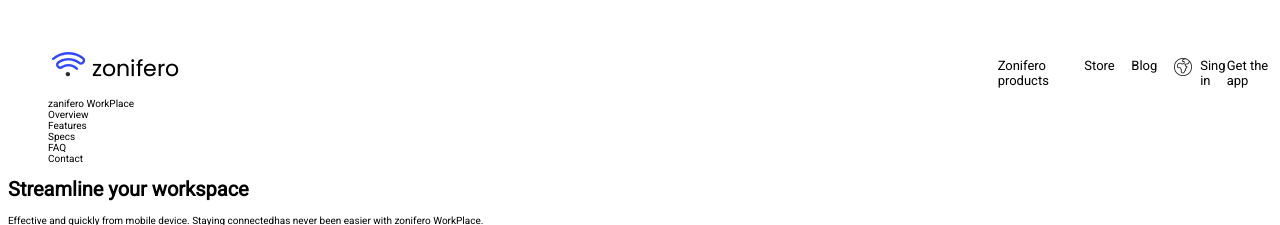
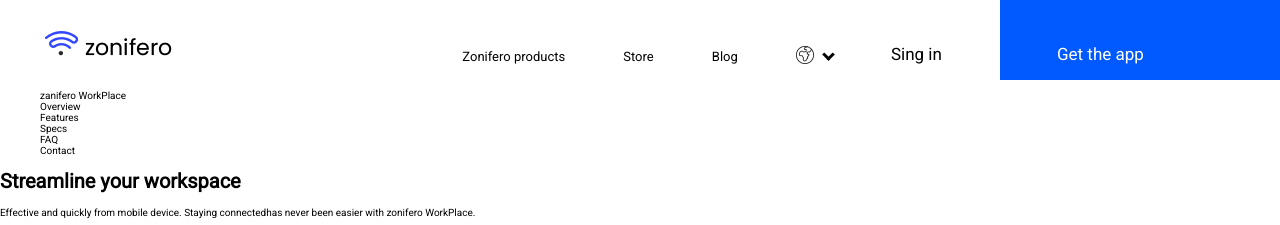
Before and after one commit to TomaszKotowski/zonifero-praktyki-frontend, a website built with webpack: page index.ejs in a window 1280 px wide. Shown: the top 225 px of the page. Built offline with nearby package versions, Linux system fonts and the light colour scheme; files whose address does not match are found by name.

Commit message:
First nav styled

```diff
--- a/assets/styles/header.scss
+++ b/assets/styles/header.scss
@@ -1,21 +1,50 @@
 .header {
   display: flex;
   justify-content: space-between;
-  padding-top:44px;
+  align-items: center;
+  height: 80px;
   &__logo {
     height: 1.8rem;
-    margin-left:3.5%;
+    margin-left: 3.5%;
+    flex: 1 1 auto;
   }
-  &__nav__list {
-    margin: 0;
-    padding-top:6px;
+  &__nav {
     display: flex;
+    align-items: center;
+    justify-content: space-between;
     flex-direction: row;
-    font-size: $nav-font;
-    &__item {
-      padding-left: 2.93%;
-      padding-right: 2.93%;
-      &--blue {}
+    flex: 1 0 auto;
+    height: 100%;
+    font-size: $s-font;
+    &__link {
+      height: 100%;
+      display: flex;
+      align-items: flex-end;
+      padding-bottom: 1.6rem;
+      &--small {
+        font-size: $nav-font;
+      }
+      &--globe {
+        height: auto;
+      }
+      &--blue {
+        color: $white;
+        height: 100%;
+        background-color: $blue;
+        width: 28rem;
+        padding-left: 5.7rem;
+      }
+      &__drop-down-arrow {
+        margin-left: 1rem;
+        margin-bottom: 0.5rem;
+        height: 0;
+        border: solid black;
+        border-width: 0 3px 3px 0;
+        display: inline-block;
+        padding: 3px;
+        transform: rotate(45deg);
+        -webkit-transform: rotate(45deg);
+      }
     }
   }
 }
--- a/assets/styles/index.scss
+++ b/assets/styles/index.scss
@@ -16,6 +16,16 @@
   font-family: 'Roboto', sans-serif;
 }
 
+body {
+  margin: 0;
+  padding: 0;
+}
+
 li {
   list-style: none;
 }
+
+a {
+  color: $black;
+  text-decoration: none;
+}
--- a/assets/styles/variables.scss
+++ b/assets/styles/variables.scss
@@ -3,6 +3,8 @@
 // kolorem szarym: #E7E7E7 i z nich możecie wyliczać pochodne
 // Do tego kolor #FF0000 tzw "danger"
 // i #000000  oraz #ffffff jako black i white
+//---
+// 1920
 //---
 // Colors
 $white:#ffffff;
--- a/index.ejs
+++ b/index.ejs
@@ -14,18 +14,18 @@
     <header class="header">
         <div class="header__logo">
             <img src="./assets/images/logo.png" alt="logo">
+
         </div>
         <nav class="header__nav">
-            <ul class="header__nav__list">
-                <li class="header__nav__list__item">Zonifero products</li>
-                <li class="header__nav__list__item">Store</li>
-                <li class="header__nav__list__item">Blog</li>
-                <li class="header__nav__list__item">
-                    <img src="./assets/images/globe.png" alt="globe">
-                </li>
-                <li class="header__nav__item">Sing in</li>
-                <li class="header__nav__item header__nav__item--blue">Get the app</li>
-            </ul>
+            <a link='#' class="header__nav__link header__nav__link--small">Zonifero products</a>
+            <a link='#' class="header__nav__link header__nav__link--small">Store</a>
+            <a link='#' class="header__nav__link header__nav__link--small">Blog</a>
+            <a link='#' class="header__nav__link ">
+                <img src="./assets/images/globe.png" alt="globe" class="header__nav__link--globe">
+                <div class="header__nav__link header__nav__link__drop-down-arrow"></div>
+            </a>
+            <a link='#' class="header__nav__link">Sing in</a>
+            <a link='#' class="header__nav__link header__nav__link--blue">Get the app</a>
         </nav>
     </header>
     <!--Navigation -->
```
Also changed, not shown: assets/images/expand-button.svg (added).
